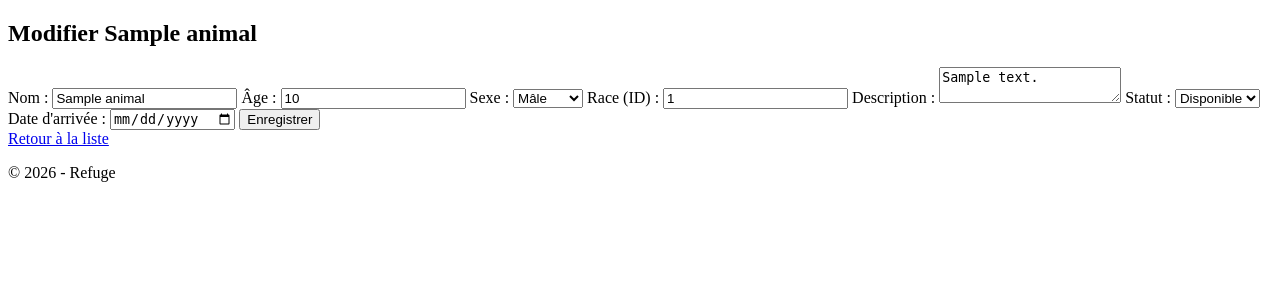
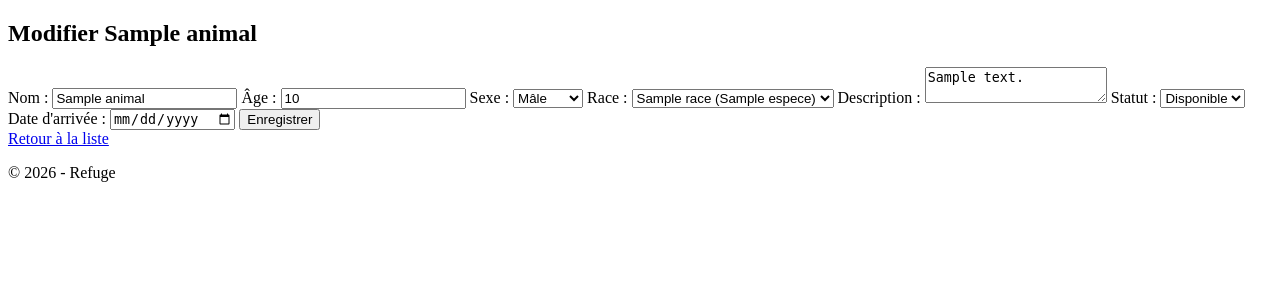
Before and after one commit to Flacheur/Programation_Web_Backend, a PHP site: template views/animal/update.php in a window 1280 px wide. Shown: the part 98-398 px from the top of the page. Run offline with PHP 8.4, Linux system fonts and the light colour scheme; the template is opened without the code that fills it: most values are stand-ins (such as "Sample title", 1, 10 or a date in 2020).

Commit message:
Intégration des races dans le CRUD animal + finalisation du CRUD race

```diff
--- a/app/Controllers/AnimalController.php
+++ b/app/Controllers/AnimalController.php
@@ -57,6 +57,7 @@ class AnimalController {
 
 		// Sinon, afficher le formulaire
 		$title = "Ajouter un animal";
+		$races = Race::all();
 
 		require __DIR__ . '/../../views/layout/header.php';
 		require __DIR__ . '/../../views/animal/create.php';
@@ -105,6 +106,7 @@ class AnimalController {
 		}
 
 		$title = "Modifier " . $animal['nom'];
+		$races = Race::all();
 
 		require __DIR__ . '/../../views/layout/header.php';
 		require __DIR__ . '/../../views/animal/update.php';
--- a/views/animal/update.php
+++ b/views/animal/update.php
@@ -14,8 +14,15 @@
 		<option value="F" <?= $animal['sexe'] === 'F' ? 'selected' : '' ?>>Femelle</option>
 	</select>
 
-	<label>Race (ID) :</label>
-	<input type="number" name="race_id" value="<?= $animal['race_id'] ?>" required>
+	<label>Race :</label>
+	<select name="race_id" required>
+		<?php foreach ($races as $race): ?>
+			<option value="<?= $race['id'] ?>"
+				<?= $race['id'] == $animal['race_id'] ? 'selected' : '' ?>>
+				<?= htmlspecialchars($race['nom']) ?> (<?= htmlspecialchars($race['espece']) ?>)
+			</option>
+		<?php endforeach; ?>
+	</select>
 
 	<label>Description :</label>
 	<textarea name="description"><?= htmlspecialchars($animal['description']) ?></textarea>
```
Also changed, not shown: views/animal/create.php (+8 -2 lines).
